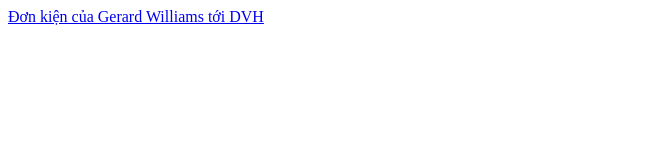
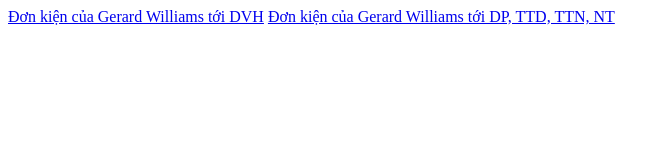
Before and after one commit to Truong-N/English-Vietnamese, a plain HTML site: page index.html in a window 1280 px wide. Shown: the whole page, without its empty margins (0-670 px from the left). Drawn offline with Linux system fonts and the light colour scheme.

Commit message:
Update index.html
Add 2nd items

```diff
--- a/index.html
+++ b/index.html
@@ -9,6 +9,7 @@
 
 <body>
     <a href="https://truong-n.github.io/GW2DVH/">Đơn kiện của Gerard Williams tới DVH</a>
+    <a href="https://truong-n.github.io/GW2DP-TTD-NTT-NT/">Đơn kiện của Gerard Williams tới DP, TTD, TTN, NT</a>
 </body>
 
 </html>
```
